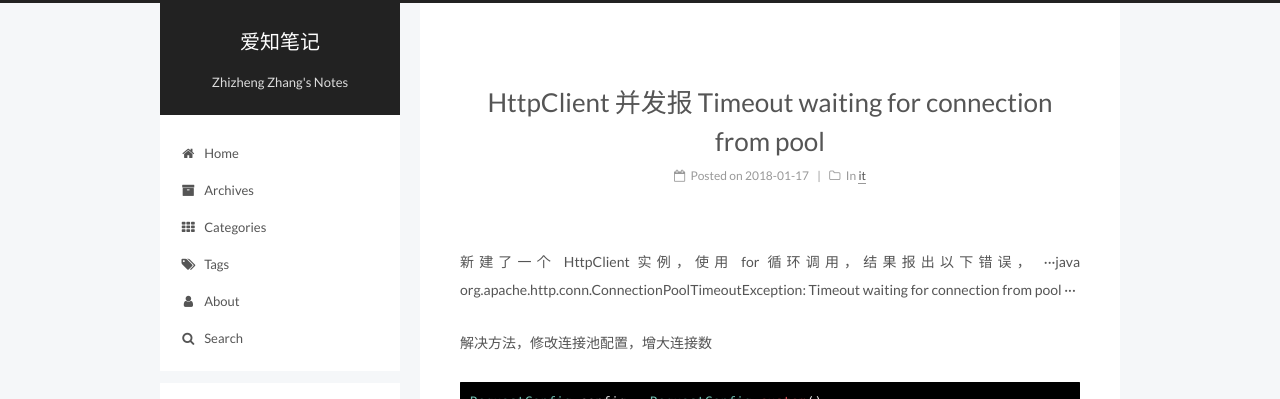
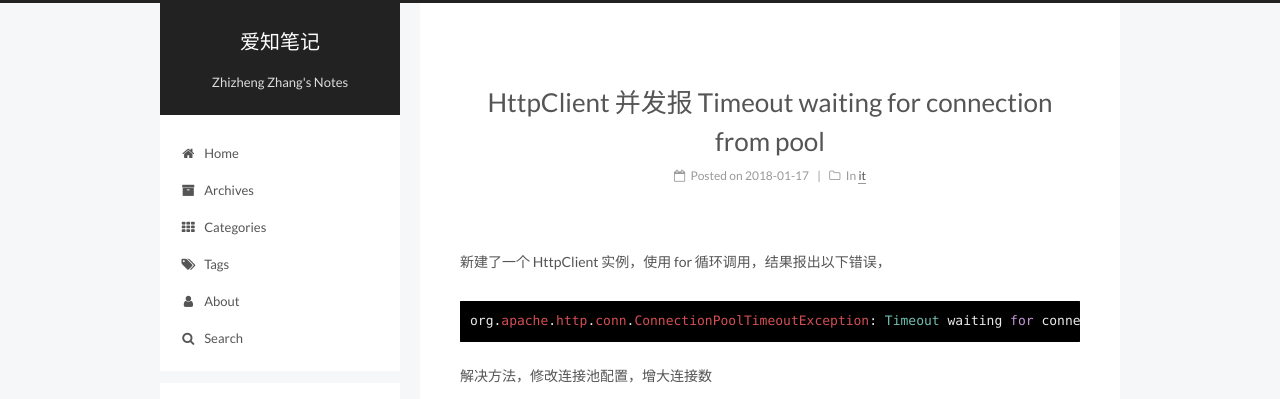
Before and after one commit to zhizheng/zhizheng.github.io, a Jekyll site: the page built from _posts/2018-01-17-HttpClient-Concurrent-Timeout.md, in a window 1280 px wide, cut to the strip 0-399 px from the top of the page. Built offline with Jekyll 4.4.1, drawn with Linux system fonts in a browser that asks for light colours.

Commit message:
Update an article

````diff
--- a/_posts/2018-01-17-HttpClient-Concurrent-Timeout.md
+++ b/_posts/2018-01-17-HttpClient-Concurrent-Timeout.md
@@ -11,9 +11,9 @@ tags:
 ---
 
 新建了一个 HttpClient 实例，使用 for 循环调用，结果报出以下错误，
-···java
+```java
 org.apache.http.conn.ConnectionPoolTimeoutException: Timeout waiting for connection from pool
-···
+```
 
 解决方法，修改连接池配置，增大连接数
 ```java
````
